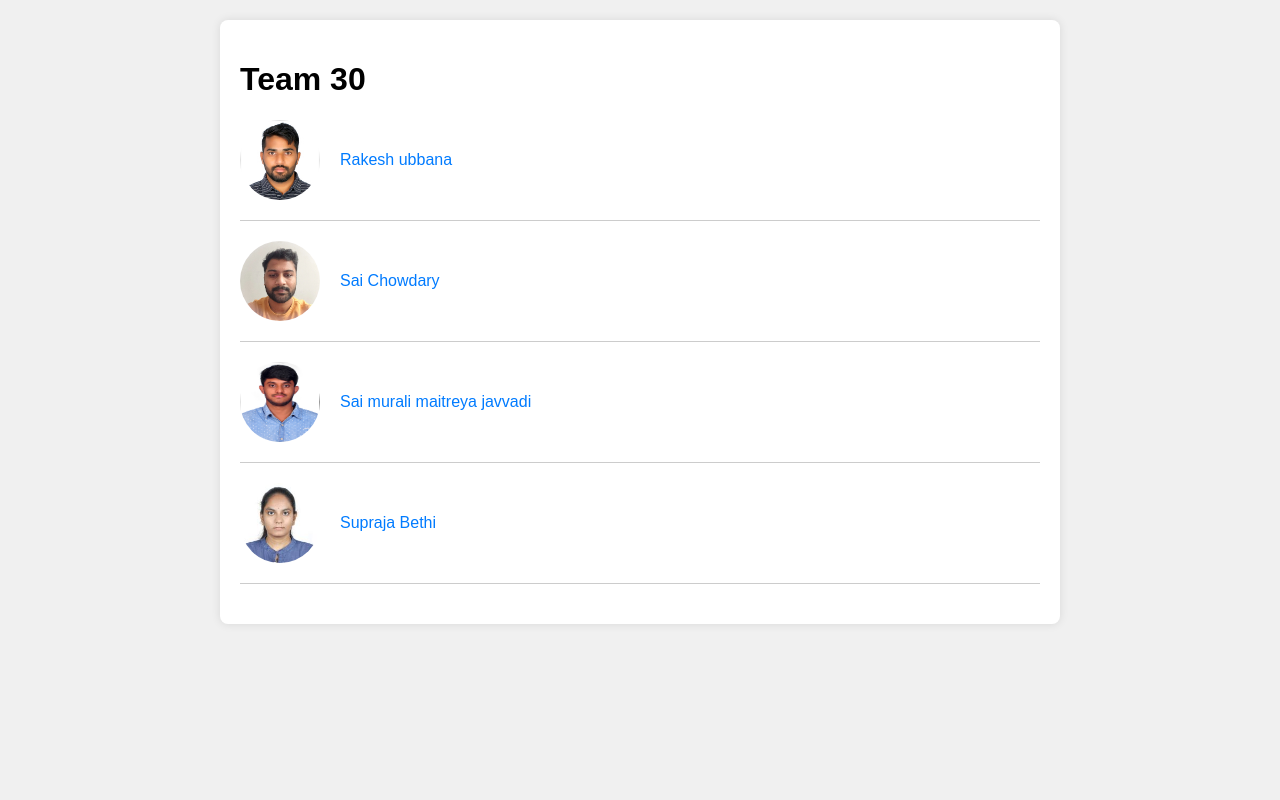
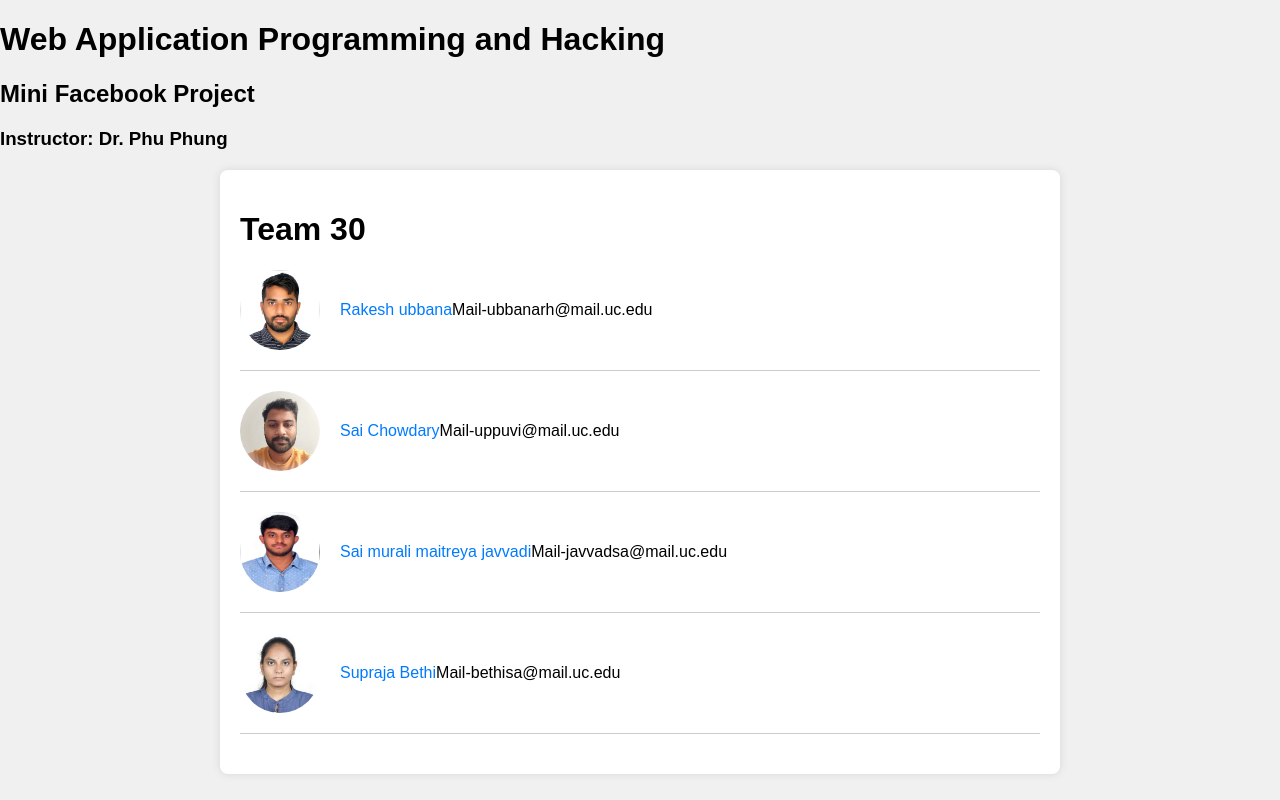
Before and after one commit to waph-team-30/waph-team-30.github.io, a plain HTML site: page index.html in a window 1280 px wide. Drawn offline with Linux system fonts and the light colour scheme.

Commit message:
Update index.html

```diff
--- a/index.html
+++ b/index.html
@@ -45,24 +45,33 @@
 </style>
 </head>
 <body>
+<div id="top">
+        <h1>Web Application Programming and Hacking</h1>
+        <h2>Mini Facebook Project </h2>
+        <h3>Instructor: Dr. Phu Phung</h3>
+</div>
 <div class="container">
     <h1>Team 30</h1>
     <ul>
         <li>
             <img src="./ubbanarh.jpg" alt="Person 1">
             <a href="https://ubbanarh.github.io/">Rakesh ubbana</a>
+            <p>Mail-ubbanarh@mail.uc.edu</p>
         </li>
         <li>
             <img src="./chowdarysai333.jpg" alt="Person 2">
             <a href="https://chowdarysai333.github.io/">Sai Chowdary</a>
+            <p>Mail-uppuvi@mail.uc.edu</p>
         </li>
         <li>
             <img src="./javvadsa.jpg" alt="Person 3">
             <a href="https://javvadsa.github.io/">Sai murali maitreya javvadi</a>
+            <p>Mail-javvadsa@mail.uc.edu</p>
         </li>
         <li>
             <img src="./bethisa.jpg" alt="Person 4">
             <a href="https://bethisupraja.github.io/">Supraja Bethi</a>
+            <p>Mail-bethisa@mail.uc.edu</p>
         </li>
     </ul>
 </div>
```
